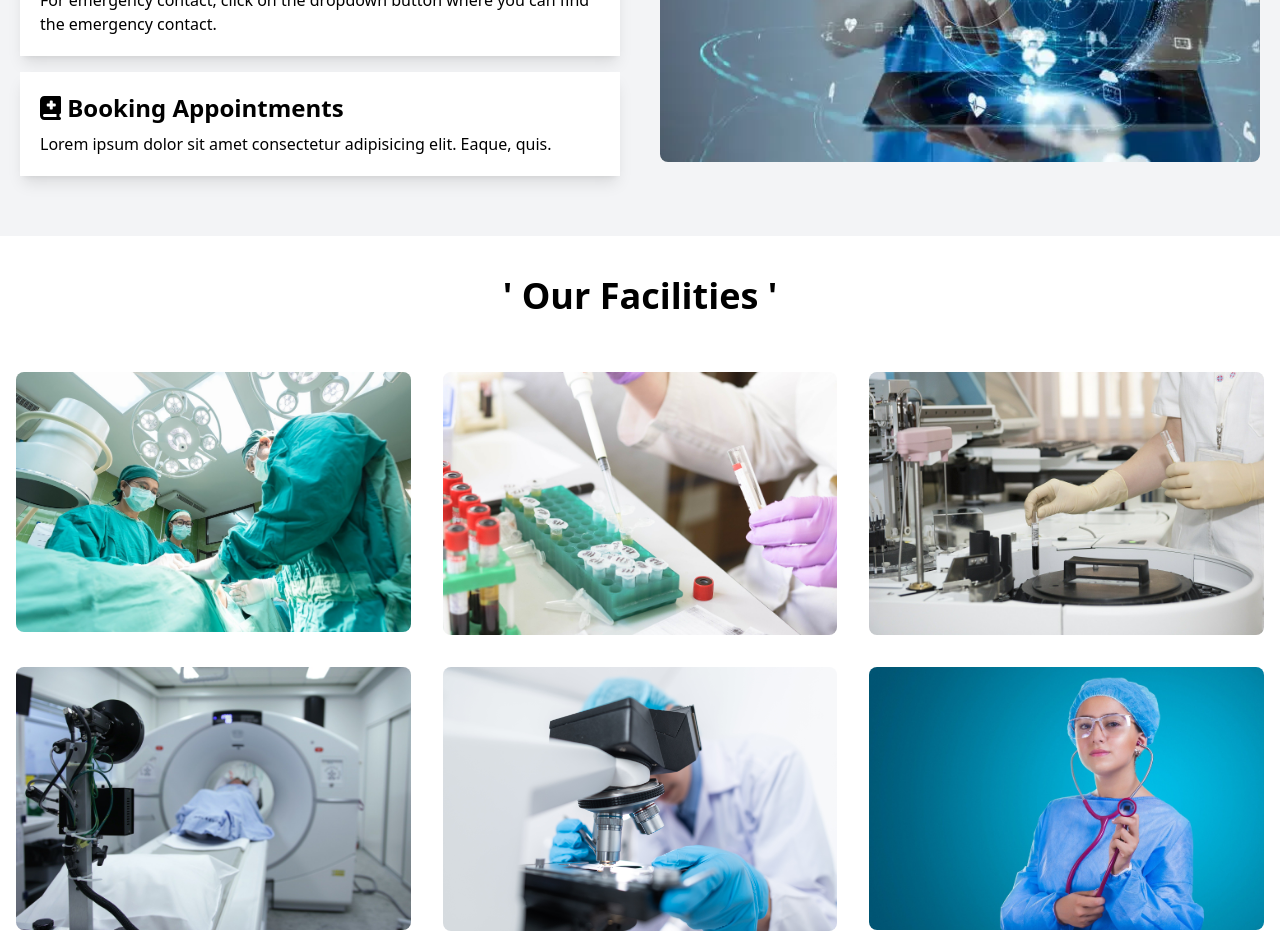
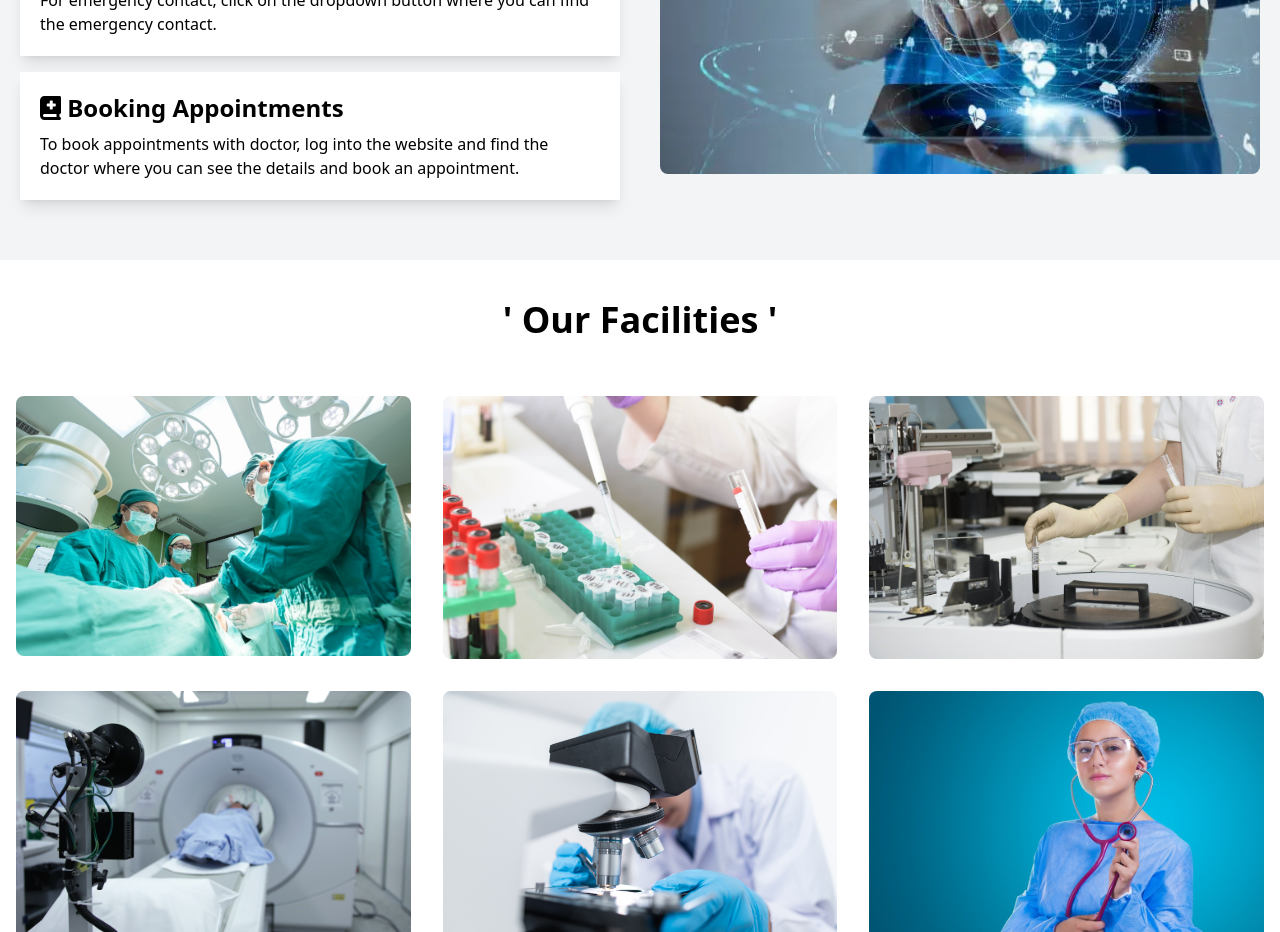
Before and after one commit to Nakiita/Appointment-Security, a React (Create React App) app in the folder frontend/: page / in a window 1280 px wide. Shown: the part 1060-1992 px from the top of the page. Built offline with nearby package versions, Linux system fonts and the light colour scheme.

Commit message:
Added booking appointments details

```diff
--- a/frontend/src/pages/User/UserDashboard.jsx
+++ b/frontend/src/pages/User/UserDashboard.jsx
@@ -67,8 +67,7 @@ const UserDashboard = () => {
                     Appointments
                   </h3>
                   <p>
-                    Lorem ipsum dolor sit amet consectetur adipisicing elit.
-                    Eaque, quis.
+                    To book appointments with doctor, log into the website and find the doctor where you can see the details and book an appointment.
                   </p>
                 </div>
               </div>
```
